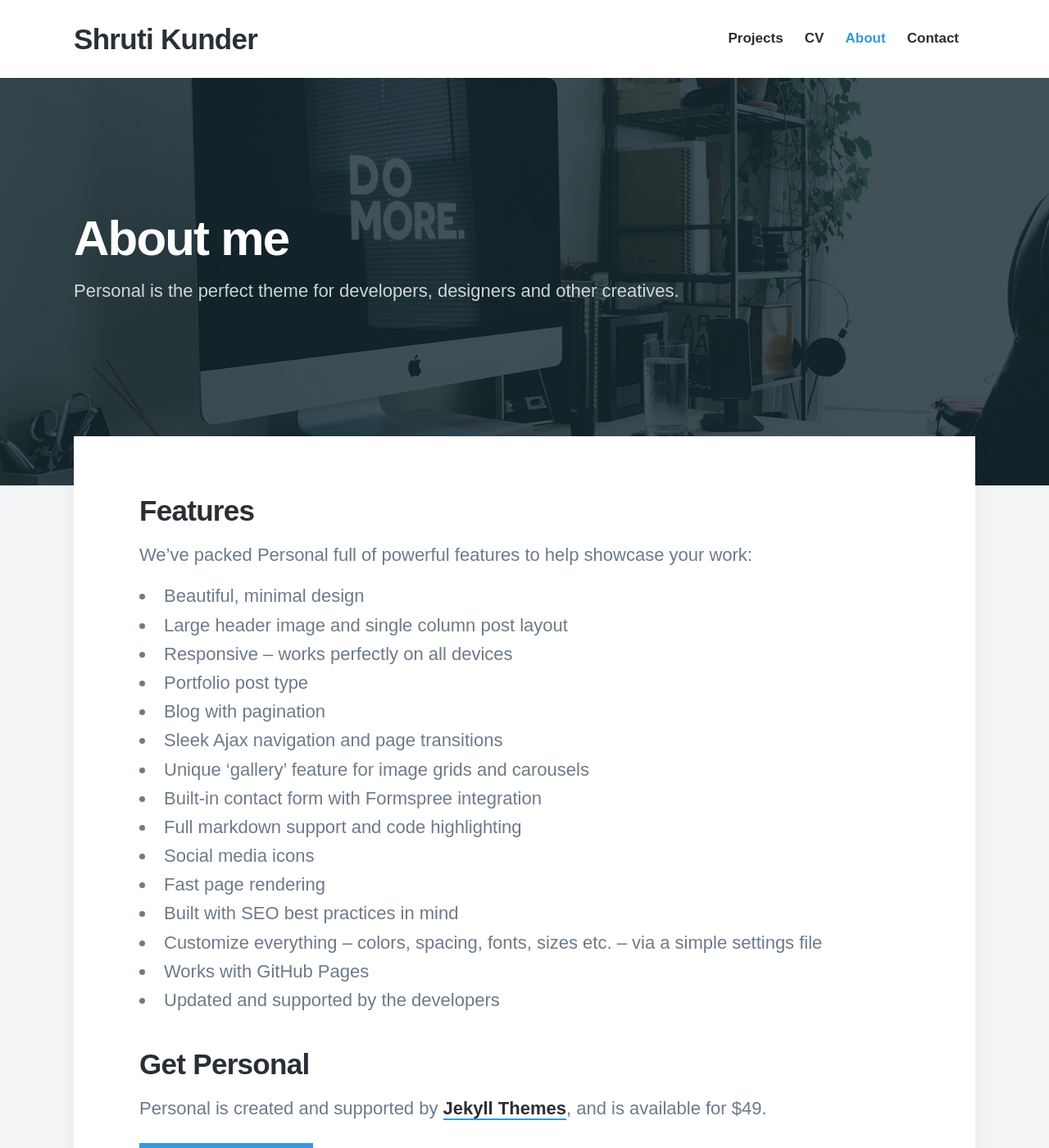
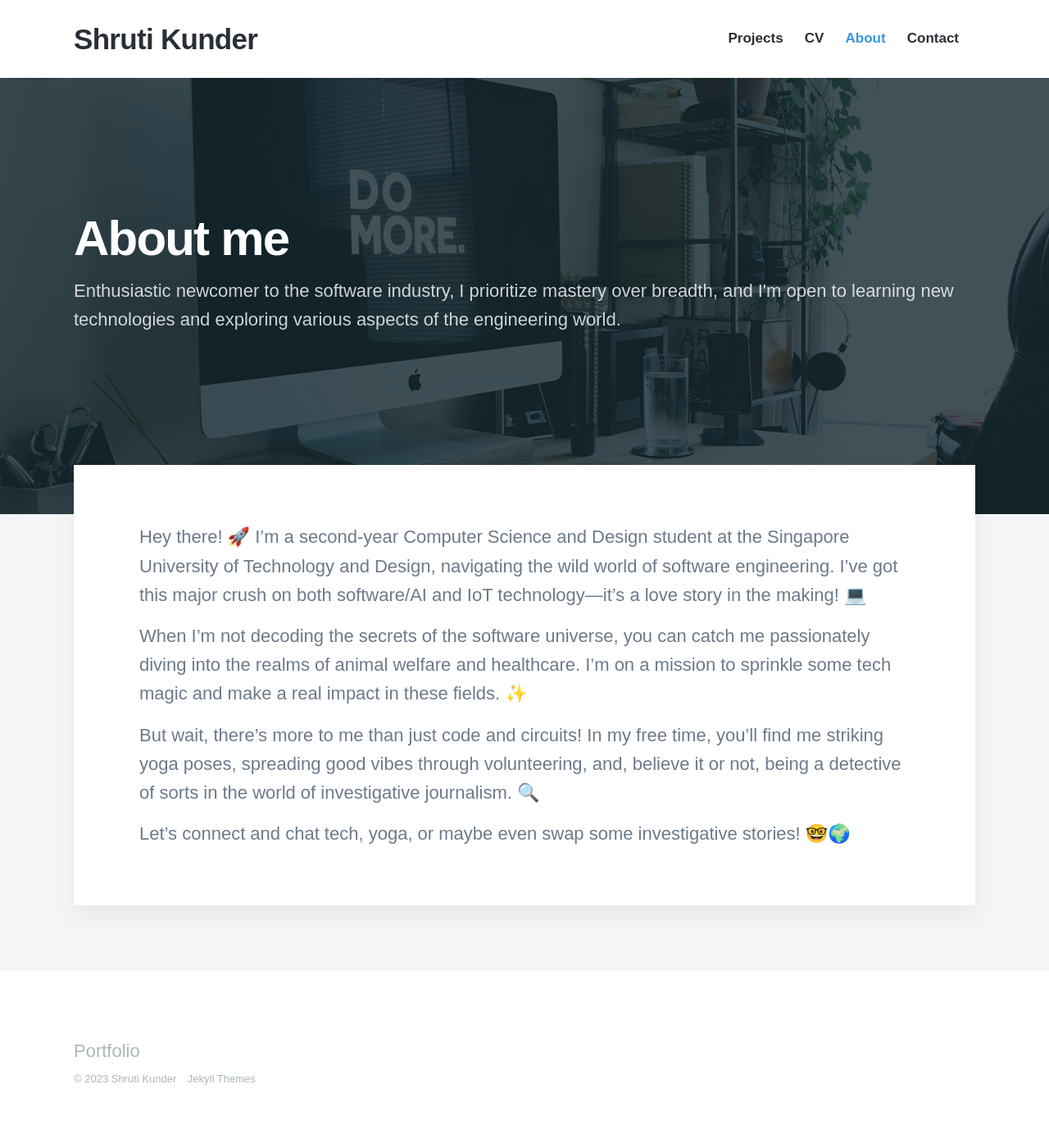
Before and after one commit to shrotofo/shrotofo.github.io, a Jekyll site: the page built from _pages/about.md, in a window 1280 px wide and 1400 px high. Shown: the whole window at 82% size. Built offline with Jekyll 4.4.1, drawn with Linux system fonts in a browser that asks for light colours; nearby versions of some CDN libraries; some web fonts are replaced.

Commit message:
Update about.md

```diff
--- a/_pages/about.md
+++ b/_pages/about.md
@@ -1,32 +1,14 @@
 ---
 title: About me
-subtitle: Personal is the perfect theme for developers, designers and other creatives.
-description: Personal is the perfect theme for developers, designers and other creatives.
+subtitle: Enthusiastic newcomer to the software industry, I prioritize mastery over breadth, and I'm open to learning new technologies and exploring various aspects of the engineering world.
+description: Enthusiastic newcomer to the software industry, I prioritize mastery over breadth, and I'm open to learning new technologies and exploring various aspects of the engineering world.
 featured_image: /images/demo/about.jpg
 ---
 
-## Features
+Hey there! 🚀 I'm a second-year Computer Science and Design student at the Singapore University of Technology and Design, navigating the wild world of software engineering. I've got this major crush on both software/AI and IoT technology—it's a love story in the making! 💻
 
-We've packed Personal full of powerful features to help showcase your work:
+When I'm not decoding the secrets of the software universe, you can catch me passionately diving into the realms of animal welfare and healthcare. I'm on a mission to sprinkle some tech magic and make a real impact in these fields. ✨
 
-* Beautiful, minimal design
-* Large header image and single column post layout
-* Responsive – works perfectly on all devices
-* Portfolio post type
-* Blog with pagination
-* Sleek Ajax navigation and page transitions
-* Unique 'gallery' feature for image grids and carousels
-* Built-in contact form with Formspree integration
-* Full markdown support and code highlighting
-* Social media icons
-* Fast page rendering
-* Built with SEO best practices in mind
-* Customize everything – colors, spacing, fonts, sizes etc. – via a simple settings file
-* Works with GitHub Pages
-* Updated and supported by the developers
+But wait, there's more to me than just code and circuits! In my free time, you'll find me striking yoga poses, spreading good vibes through volunteering, and, believe it or not, being a detective of sorts in the world of investigative journalism. 🔍
 
-## Get Personal
-
-Personal is created and supported by [Jekyll Themes](https://jekyllthemes.io), and is available for $49.
-
-<a href="https://jekyllthemes.io/theme/personal-website-jekyll-theme" class="button button--large">Get This Theme</a>
+Let's connect and chat tech, yoga, or maybe even swap some investigative stories! 🤓🌍
```
